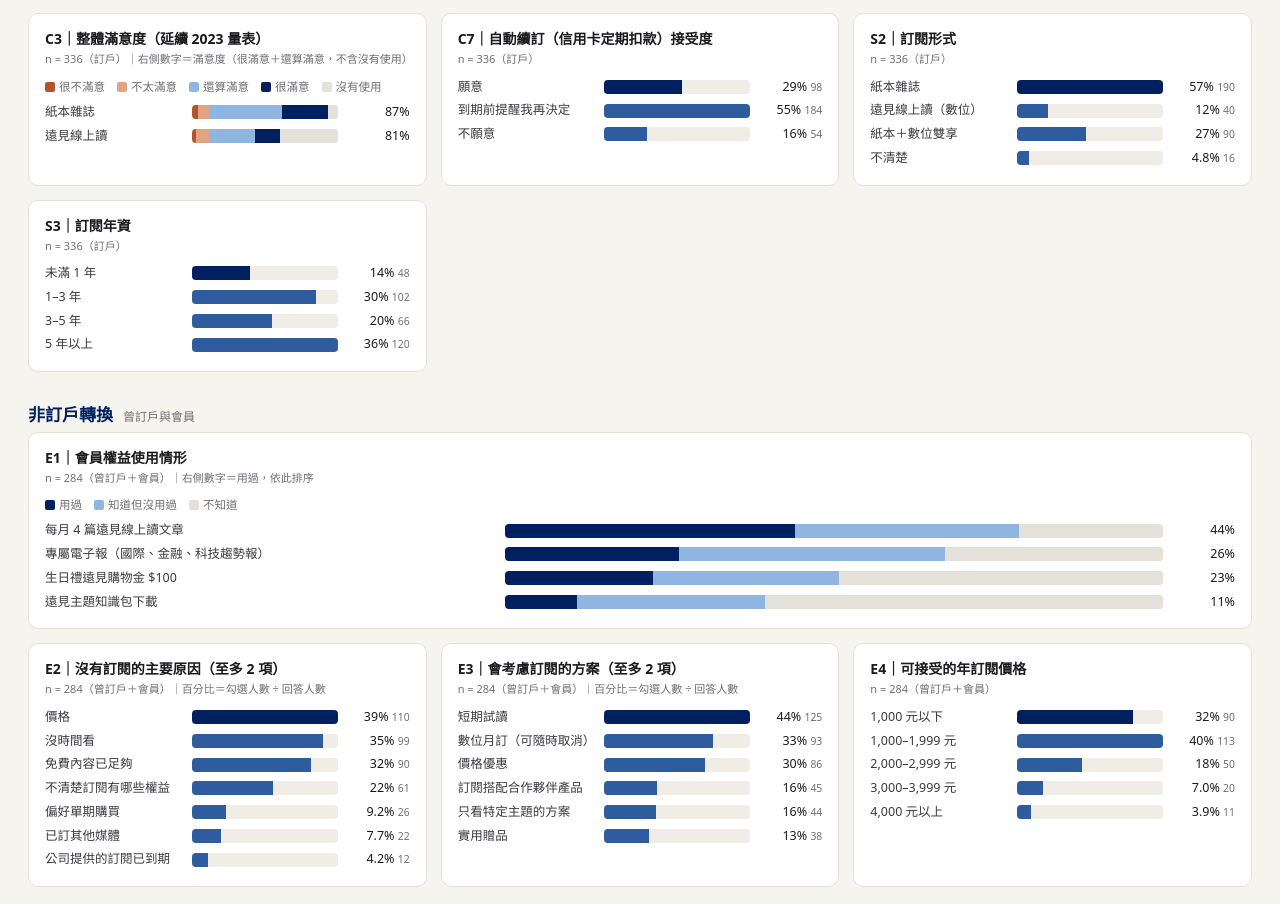
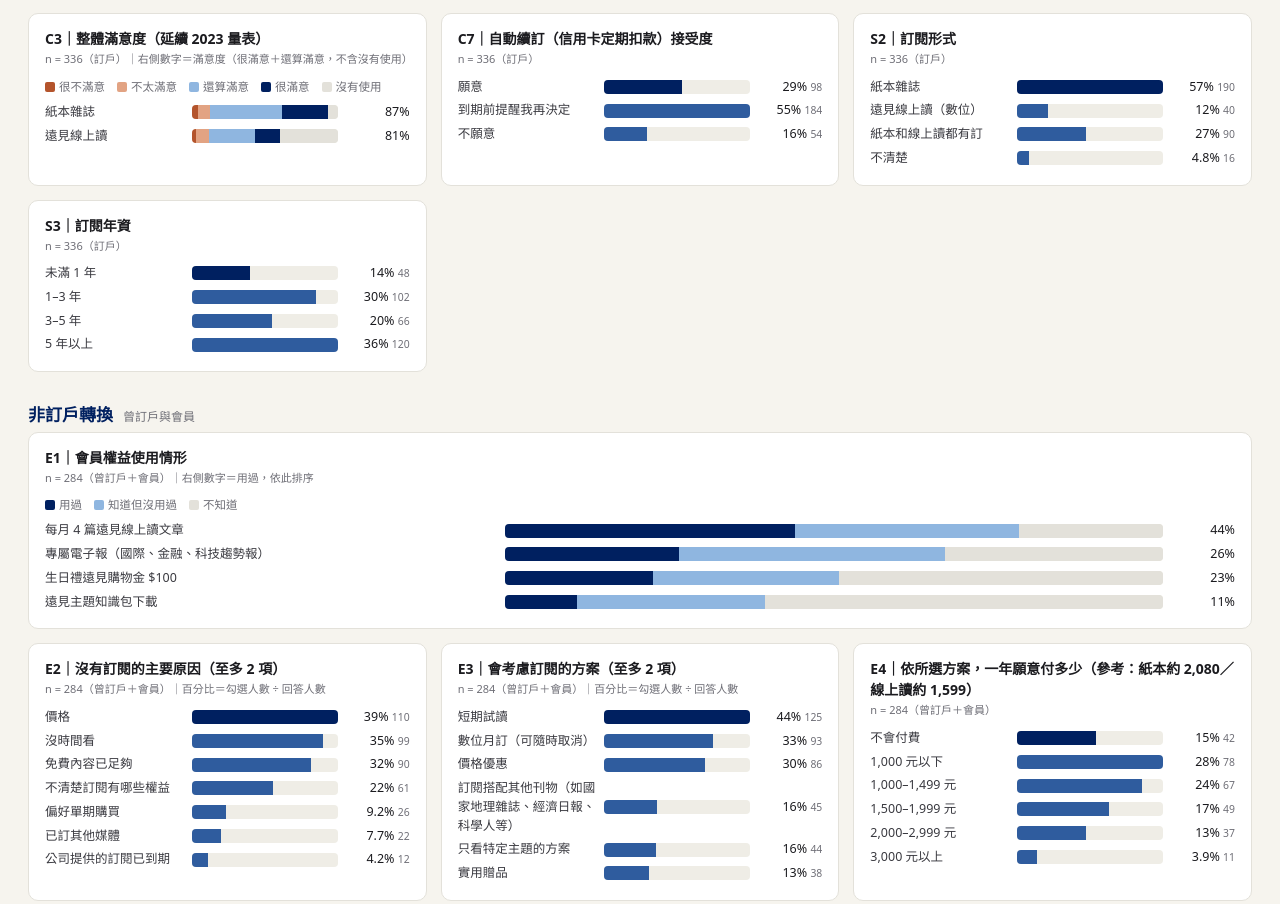
Before and after one commit to bruno0330/gvm-reader-survey, a plain HTML site: page index.html in a window 1280 px wide. Shown: the part 3026-3930 px from the top of the page. Drawn offline with Linux system fonts and the light colour scheme.

Commit message:
Update S2, E3, E4 options to match revised form
Co-Authored-By: Claude Opus 5.5 <noreply@anthropic.com>
Claude-Session: https://claude.ai/code/session_01NAwtLKGnGQs2nzuXBuXQaP

```diff
--- a/index.html
+++ b/index.html
@@ -174,7 +174,7 @@ const CONFIG = {
 /* ================= 題目定義（與表單一致） ================= */
 const Q = {
   S1:{t:'single',n:'與遠見的關係',o:['目前是遠見訂戶','以前訂過，目前沒有訂閱','遠見官網或線上讀會員，從未訂閱','以上皆非']},
-  S2:{t:'single',n:'訂閱形式',o:['紙本雜誌','遠見線上讀（數位）','紙本＋數位雙享','不清楚']},
+  S2:{t:'single',n:'訂閱形式',o:['紙本雜誌','遠見線上讀（數位）','紙本和線上讀都有訂','不清楚']},
   S3:{t:'single',n:'訂閱年資',o:['未滿 1 年','1–3 年','3–5 年','5 年以上']},
   S4:{t:'single',n:'由誰付費',o:['自己付費','公司或機關提供','親友贈送','合作夥伴贈送（如銀行、航空）']},
   C1:{t:'multi',n:'訂閱主要原因（至多 2 項）',o:['掌握趨勢與觀點','工作需要','長期閱讀習慣','價格優惠','贈品吸引','公司或他人提供']},
@@ -186,8 +186,8 @@ const Q = {
   C7:{t:'single',n:'自動續訂（信用卡定期扣款）接受度',o:['願意','到期前提醒我再決定','不願意']},
   E1:{t:'grid',n:'會員權益使用情形',r:['每月 4 篇遠見線上讀文章','生日禮遠見購物金 $100','遠見主題知識包下載','專屬電子報（國際、金融、科技趨勢報）'],o:['用過','知道但沒用過','不知道']},
   E2:{t:'multi',n:'沒有訂閱的主要原因（至多 2 項）',o:['價格','沒時間看','免費內容已足夠','不清楚訂閱有哪些權益','偏好單期購買','已訂其他媒體','公司提供的訂閱已到期']},
-  E3:{t:'multi',n:'會考慮訂閱的方案（至多 2 項）',o:['短期試讀','數位月訂（可隨時取消）','訂閱搭配合作夥伴產品','實用贈品','價格優惠','只看特定主題的方案']},
-  E4:{t:'single',n:'可接受的年訂閱價格',o:['1,000 元以下','1,000–1,999 元','2,000–2,999 元','3,000–3,999 元','4,000 元以上']},
+  E3:{t:'multi',n:'會考慮訂閱的方案（至多 2 項）',o:['短期試讀','數位月訂（可隨時取消）','訂閱搭配其他刊物（如國家地理雜誌、經濟日報、科學人等）','實用贈品','價格優惠','只看特定主題的方案']},
+  E4:{t:'single',n:'依所選方案，一年願意付多少（參考：紙本約 2,080／線上讀約 1,599）',o:['不會付費','1,000 元以下','1,000–1,499 元','1,500–1,999 元','2,000–2,999 元','3,000 元以上']},
   A1:{t:'multi',n:'過去一年花最多錢或時間的領域（至多 3 項）',o:['國內旅遊','海外旅遊','進修學習','投資理財','健康運動','美食餐飲','藝文展演','親子教育','居家生活','3C 科技','公益參與']},
   A2:{t:'multi',n:'最關注的人生課題（至多 2 項）',o:['升遷與管理','職涯轉換','創業經營','子女教育','退休規劃','財富累積','健康管理','照顧長輩']},
   A3:{t:'single',n:'過去一年出國次數',o:['0 次','1 次','2–3 次','4 次以上']},
@@ -286,7 +286,7 @@ function makeDemo(n=620){
       r.E1 = grid(Q.E1,i=>pick(Q.E1.o,[[40,35,25],[20,30,50],[12,30,58],[30,30,40]][i]));
       r.E2 = multi(Q.E2.o, r.S1===Q.S1.o[1]?[.45,.35,.2,.08,.1,.12,.18]:[.35,.3,.4,.25,.12,.1,.02],2);
       r.E3 = multi(Q.E3.o,[.4,.3,.18,.15,.35,.15],2);
-      r.E4 = pick(Q.E4.o,[30,38,20,8,4]);
+      r.E4 = pick(Q.E4.o,[12,25,25,20,13,5]);
     }
     r.A1 = multi(Q.A1.o,[.35,.4,.38,.42,.35,.3,.18,young?.3:.12,.15,.12,.05],3);
     r.A2 = multi(Q.A2.o,[young?.4:.15,young?.25:.06,.12,young?.3:.08,young?.1:.45,.35,.3,.12],2);
```
